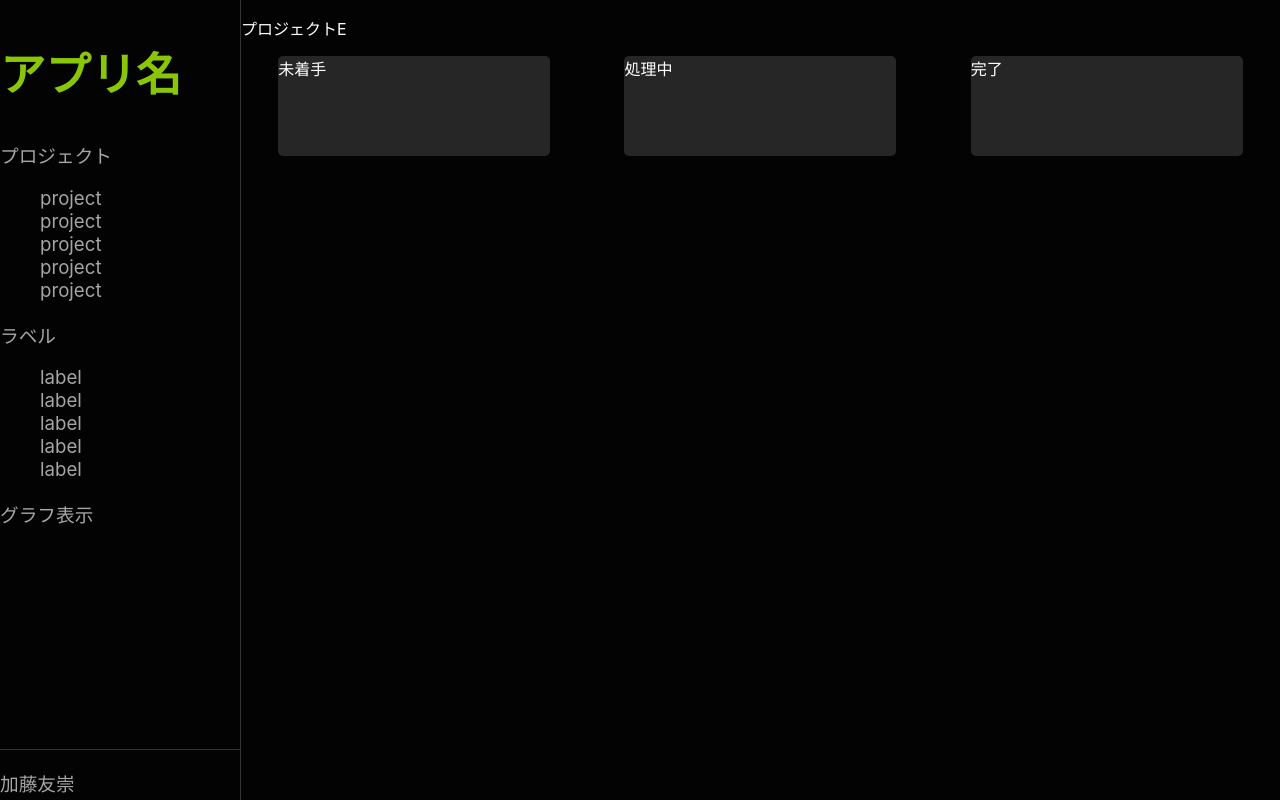
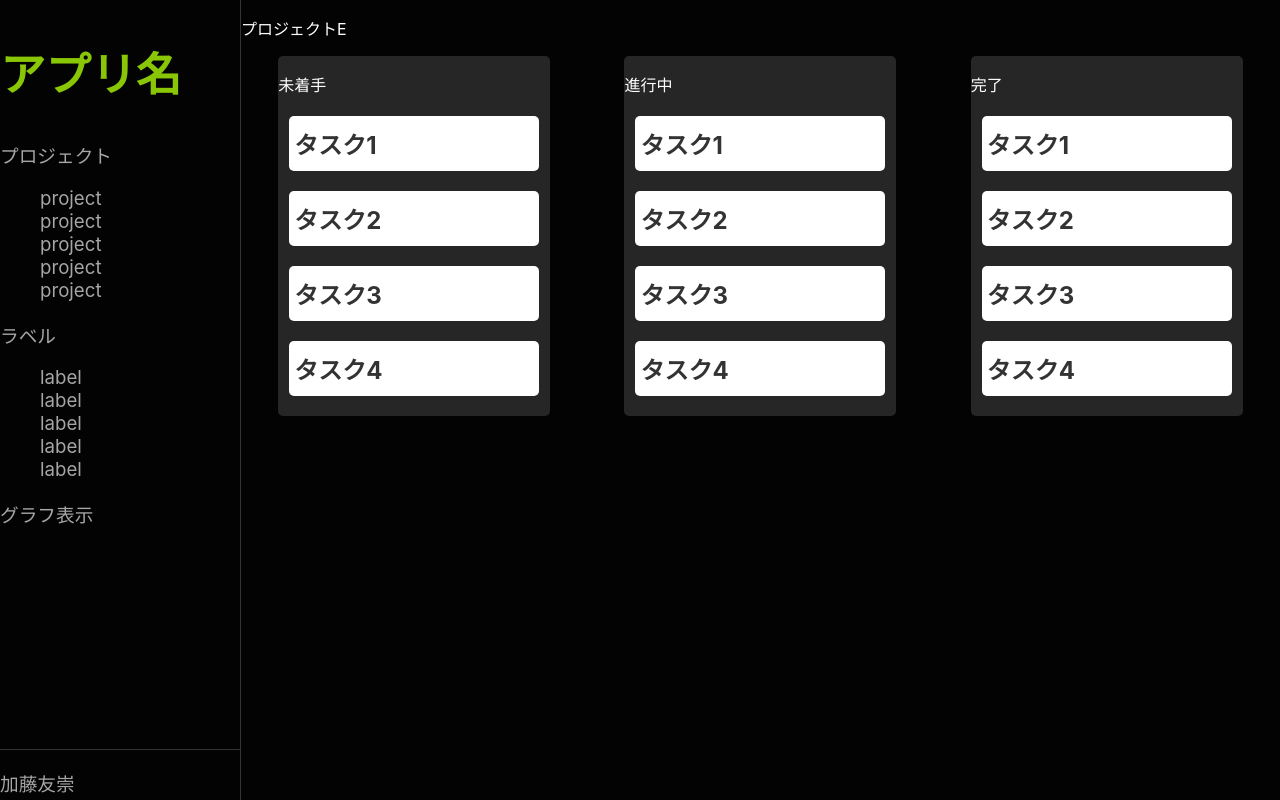
Before and after one commit to tomotaka-kato/dhw-last-project, a React (Create React App) app: page / in a window 1280 px wide. Built offline with nearby package versions, Linux system fonts and the light colour scheme.

Commit message:
タスクのカード作成

```diff
--- /dev/null
+++ b/src/components/organisms/taskCatd/TaskCard.tsx
@@ -0,0 +1,12 @@
+import style from './taskCard.module.scss';
+
+interface Prop {
+  title: string;
+}
+
+const render = (prop: Prop) => (
+  <div className={style.taskCard}>
+    <p className={style.title}>{prop.title}</p>
+  </div>
+);
+export default render;
--- /dev/null
+++ b/src/components/organisms/taskCatd/taskCard.module.scss
@@ -0,0 +1,16 @@
+.taskCard {
+  width: 240px;
+  background-color: white;
+  border-radius: 5px;
+  margin: 0 auto;
+  margin-top: 20px;
+  margin-bottom: 20px;
+  padding: 10px 5px;
+
+  .title {
+    margin: 0;
+    font-size: 18pt;
+    color: #333;
+    font-weight: bold;
+  }
+}
--- a/src/components/pages/app/App.tsx
+++ b/src/components/pages/app/App.tsx
@@ -1,4 +1,3 @@
-import React from 'react';
 import SideNav from '../../templates/sideNav/SideNav';
 import Main from '../../templates/taskTemplate/TaskTemplate';
 import style from './App.module.scss';
--- a/src/components/templates/sideNav/SideNav.tsx
+++ b/src/components/templates/sideNav/SideNav.tsx
@@ -1,4 +1,3 @@
-import React from 'react';
 import style from './sideNav.module.scss';
 
 interface Prop {
--- a/src/components/templates/taskTemplate/TaskTemplate.tsx
+++ b/src/components/templates/taskTemplate/TaskTemplate.tsx
@@ -1,4 +1,4 @@
-import React from 'react';
+import TaskCard from '../../organisms/taskCatd/TaskCard';
 import style from './taskTemplate.module.scss';
 
 interface Prop {
@@ -9,9 +9,29 @@ const render = (prop: Prop) => (
   <main className={prop.className + ' ' + style.main}>
     <p>プロジェクトE</p>
     <div className={style.taskArea}>
-      <div className={style.board}>未着手</div>
-      <div className={style.board}>処理中</div>
-      <div className={style.board}>完了</div>
+      <div className={style.board}>
+        <p>未着手</p>
+        <TaskCard title="タスク1" />
+        <TaskCard title="タスク2" />
+        <TaskCard title="タスク3" />
+        <TaskCard title="タスク4" />
+      </div>
+
+      <div className={style.board}>
+        <p>進行中</p>
+        <TaskCard title="タスク1" />
+        <TaskCard title="タスク2" />
+        <TaskCard title="タスク3" />
+        <TaskCard title="タスク4" />
+      </div>
+
+      <div className={style.board}>
+        <p>完了</p>
+        <TaskCard title="タスク1" />
+        <TaskCard title="タスク2" />
+        <TaskCard title="タスク3" />
+        <TaskCard title="タスク4" />
+      </div>
     </div>
   </main>
 );
--- a/src/components/templates/taskTemplate/taskTemplate.module.scss
+++ b/src/components/templates/taskTemplate/taskTemplate.module.scss
@@ -3,7 +3,8 @@
   .taskArea {
     display: flex;
     justify-content: space-around;
-    align-items: start;
+    align-items: flex-start;
+
     .board {
       background-color: #262626;
       width: 272px;
```
